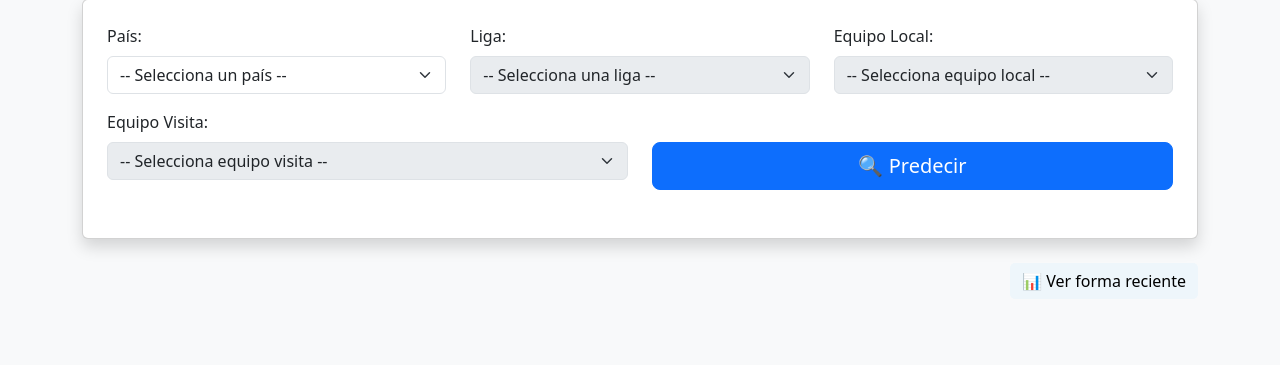
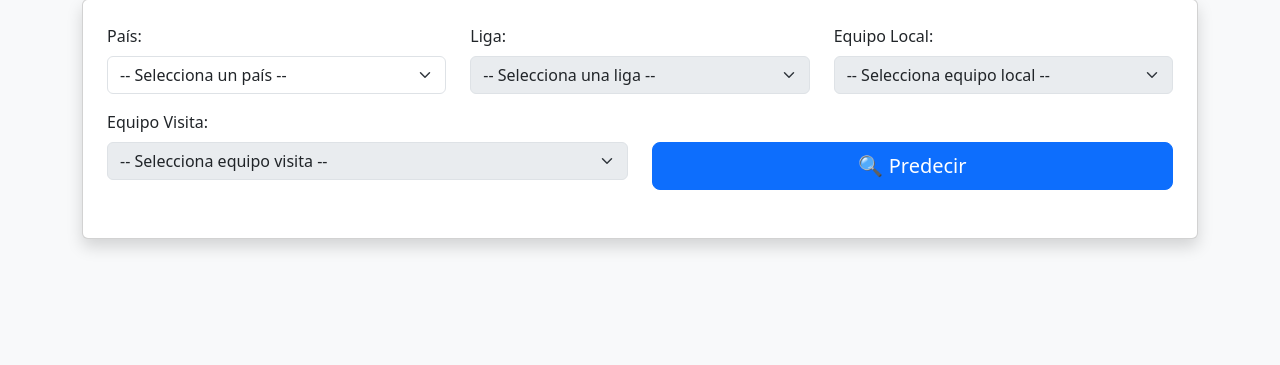
Before and after one commit to rockongo/RockData, a Flask app: page / in a window 1280 px wide. Shown: the part 164-529 px from the top of the page. Run offline with Flask 3, Linux system fonts and the light colour scheme; the visitor is signed in with stand-in values (Sample User, id 1); some web fonts are replaced.

Commit message:
Eliminada sección de forma reciente (simulación) para simplificar RockData

```diff
--- a/app.py
+++ b/app.py
@@ -106,15 +106,6 @@ def get_equipos():
     except:
         return jsonify([])
 
-
-# === API: Mostrar forma reciente ===
-@app.route('/forma_reciente')
-def forma_reciente():
-    with open('static/simulacion_forma_reciente.json') as f:
-        data = json.load(f)
-    return jsonify(data)
-
-
 # === EJECUCIÓN LOCAL ===
 if __name__ == "__main__":
     port = int(os.environ.get("PORT", 10000))
--- a/templates/index.html
+++ b/templates/index.html
@@ -96,41 +96,6 @@
         </div>
     {% endif %}
 <!-- Botón para mostrar la simulación -->
-<div style="display: flex; justify-content: flex-end; margin-top: 10px;">
-  <button onclick="toggleSimulacion()" style="padding: 6px 12px; background-color: #eef6fb; border: none; border-radius: 5px; cursor: pointer;">
-    📊 Ver forma reciente
-  </button>
-</div>
-
-<!-- Contenedor oculto de la simulación -->
-<div id="simulacionBox" style="display: none; margin-top: 10px; border: 1px solid #ddd; padding: 10px; border-radius: 5px; background-color: #f9f9f9;">
-  <h5>🕵️ Simulación por Forma Reciente</h5>
-  <div id="formaLocal"></div>
-  <div id="formaVisita" style="margin-top: 8px;"></div>
-</div>
-
-<script>
-  function toggleSimulacion() {
-    const box = document.getElementById("simulacionBox");
-    box.style.display = box.style.display === "none" ? "block" : "none";
-  }
-
-  fetch("/forma_reciente")
-    .then(r => r.json())
-    .then(data => {
-      const f = data.forma_reciente;
-      document.getElementById("formaLocal").innerHTML = `
-        <strong>LOCAL – Últimos 5 partidos:</strong><br>
-        Goles: ${f.local.goles} | Goles 1T: ${f.local.goles_1t} | Goles 2T: ${f.local.goles_2t}<br>
-        Córners: ${f.local.corners} | Amarillas: ${f.local.amarillas} | Rojas: ${f.local.rojas}
-      `;
-      document.getElementById("formaVisita").innerHTML = `
-        <strong>VISITA – Últimos 5 partidos:</strong><br>
-        Goles: ${f.visita.goles} | Goles 1T: ${f.visita.goles_1t} | Goles 2T: ${f.visita.goles_2t}<br>
-        Córners: ${f.visita.corners} | Amarillas: ${f.visita.amarillas} | Rojas: ${f.visita.rojas}
-      `;
-    });
-</script>
 
 </div>
 
@@ -185,31 +150,6 @@
 
 
 <!-- Script -->
-<script>
-
-    fetch('/forma_reciente')
-    .then(response => response.json())
-    .then(data => {
-        const resultadosDiv = document.getElementById('resultadosForma');
-        const forma = data.forma_reciente;
-
-        let html = '<h3>📊 Forma Reciente</h3>';
-        ['local', 'visita'].forEach(equipo => {
-            html += `<h4>${equipo.toUpperCase()}</h4><ul>`;
-            for (const [clave, valor] of Object.entries(forma[equipo])) {
-                html += `<li><b>${clave}</b>: ${valor}</li>`;
-            }
-            html += '</ul>';
-        });
-
-        resultadosDiv.innerHTML = html;
-    })
-    .catch(err => {
-        alert("Error al cargar forma reciente");
-        console.error(err);
-    });
-}
-</script>
 
 </body>
 </html>
```
